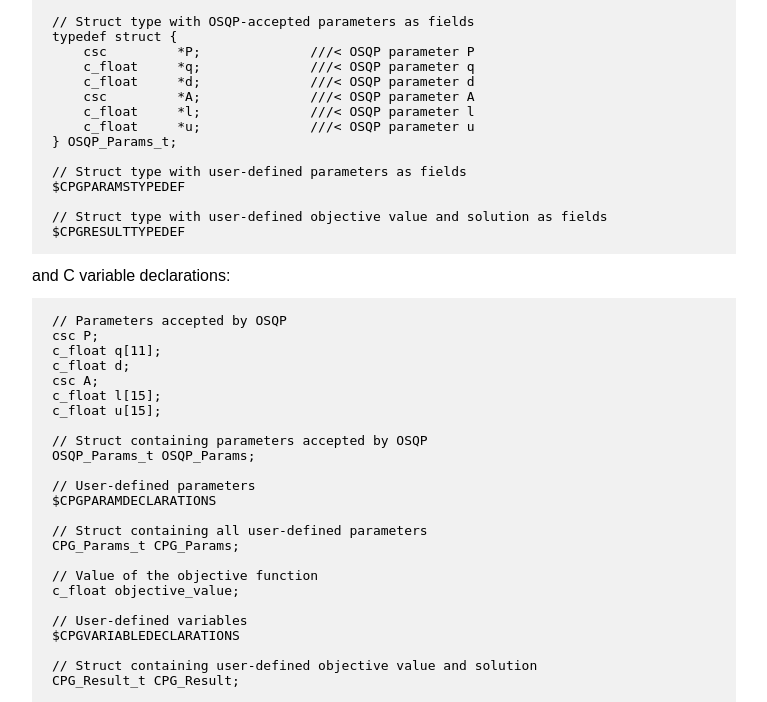
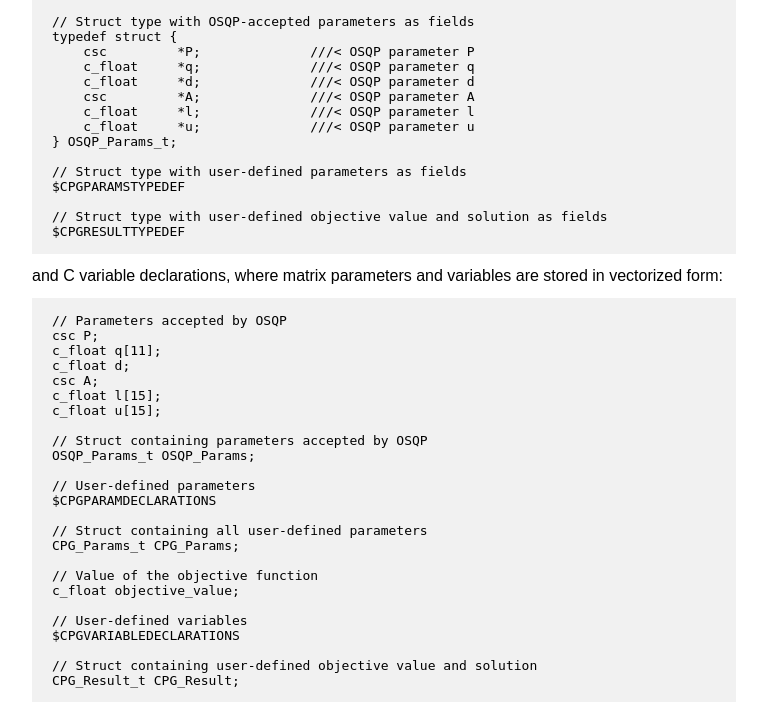
Before and after one commit to cvxgrp/cvxpygen, a Python web app: template TEMPLATE/README.html in a window 1280 px wide. Shown: the part 653-1355 px from the top of the page, without its empty margins (276-1043 px from the left). Run offline with Jinja, Linux system fonts and the light colour scheme; the template is opened without the code that fills it, so the values that code supplies are empty.

Commit message:
Update README.html

```diff
--- a/TEMPLATE/README.html
+++ b/TEMPLATE/README.html
@@ -76,7 +76,7 @@
           </code></pre>
         </dd>
         <dd>
-             and C variable declarations:
+             and C variable declarations, where matrix parameters and variables are stored in vectorized form:
         </dd>
         <dd>
           <pre><code><!-- language: lang-c -->
@@ -106,7 +106,6 @@
 // Struct containing user-defined objective value and solution
 CPG_Result_t CPG_Result;
           </code></pre>
-        </dd>
         </dd>
       <dt><code>include/cpg_solve.h</code> contains function prototypes:</dt>
         <dd>
```
